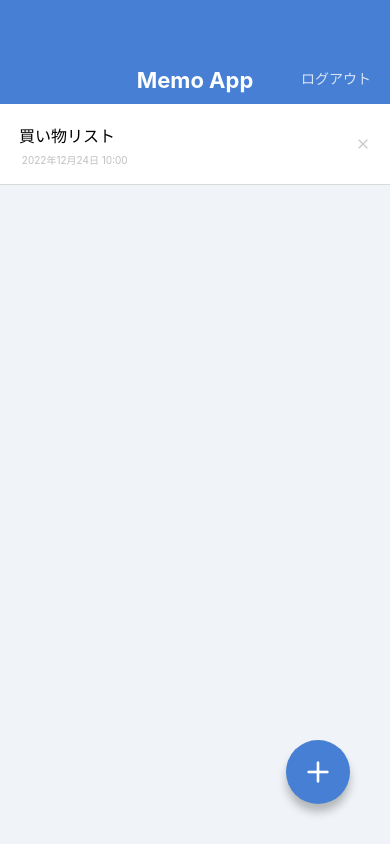
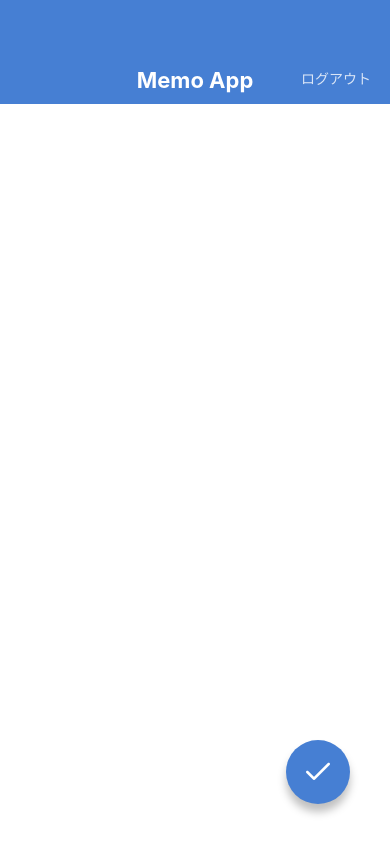
Before and after one commit to snzks/Memo, a React Native app: screen / in a window 390 px wide. Built offline with nearby package versions, Linux system fonts and the light colour scheme.

Commit message:
Create memo edit screen & memo create screen

```diff
--- a/App.jsx
+++ b/App.jsx
@@ -1,10 +1,12 @@
 import React from 'react';
 
 import MemoListScreen from './src/screens/MemoListScreen';
-//import MemoDetailScreen from './src/screens/MemoDetail';
+import MemoDetailScreen from './src/screens/MemoDetail';
+import MemoEditScreen from './src/screens/MemoEditScreen';
+import MemoCreateScreen from './src/screens/MemoCreateScreen';
 
 export default function App() {
   return (
-    <MemoListScreen />
+    <MemoCreateScreen />
   );
 };
--- /dev/null
+++ b/src/screens/MemoCreateScreen.jsx
@@ -0,0 +1,37 @@
+import React from "react";
+import {
+    View, Text, TextInput, StyleSheet , KeyboardAvoidingView
+} from "react-native";
+import AppBar from "../components/AppBar";
+import CircleButton from "../components/CircleButton";
+
+export default function MemoCreateScreen(){
+    return(
+        <KeyboardAvoidingView style={styles.container} behavior="height">
+            <AppBar />
+            <View style={styles.inputContainer}>
+                <TextInput Value="" multiline style={styles.input}></TextInput>
+            </View>
+            <CircleButton name="check" />
+        </KeyboardAvoidingView>
+    );
+}
+
+const styles = StyleSheet.create({
+    container:{
+        flex:1,
+    },
+    inputContainer:{
+        flex:1,
+        paddingHorizontal:27,
+        paddingVertical:32,
+    },
+    input:{
+        flex:1,
+        textAlignVertical:"top",
+        fontSize:16,
+        lineHeight:24,
+        color:"#000000",
+    }
+
+})
--- /dev/null
+++ b/src/screens/MemoEditScreen.jsx
@@ -0,0 +1,37 @@
+import React from "react";
+import {
+    View, Text, TextInput, StyleSheet , KeyboardAvoidingView
+} from "react-native";
+import AppBar from "../components/AppBar";
+import CircleButton from "../components/CircleButton";
+
+export default function MemoEditScreen(){
+    return(
+        <KeyboardAvoidingView style={styles.container} behavior="height">
+            <AppBar />
+            <View style={styles.inputContainer}>
+                <TextInput Value="aaaa" multiline style={styles.input}>aaaa</TextInput>
+            </View>
+            <CircleButton name="check" />
+        </KeyboardAvoidingView>
+    );
+}
+
+const styles = StyleSheet.create({
+    container:{
+        flex:1,
+    },
+    inputContainer:{
+        flex:1,
+        paddingHorizontal:27,
+        paddingVertical:32,
+    },
+    input:{
+        flex:1,
+        textAlignVertical:"top",
+        fontSize:16,
+        lineHeight:24,
+        color:"#000000",
+    }
+
+})
```
